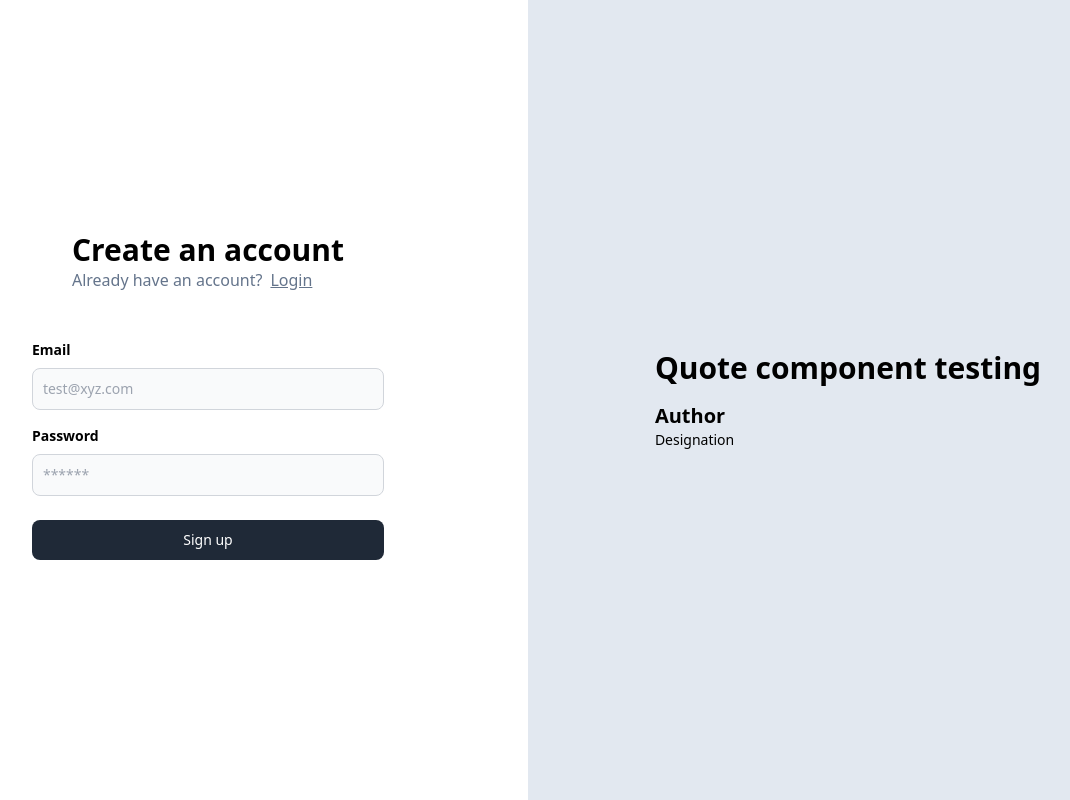
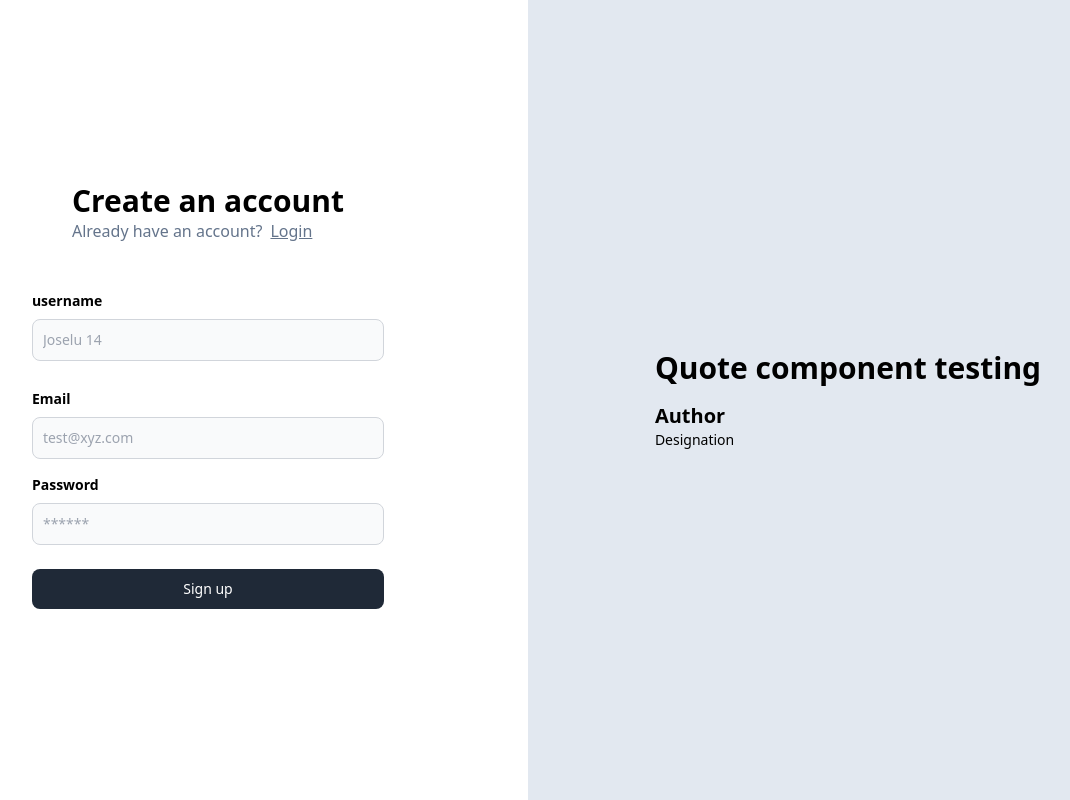
Before and after one commit to Sama-004/medium, a React (Vite) app in the folder frontend/: page /signup in a window 1280 px wide. Shown: the whole page, without its empty margins (112-1182 px from the left). Built offline with nearby package versions, Linux system fonts and the light colour scheme.

Commit message:
added username on signup

```diff
--- a/frontend/src/components/Auth.tsx
+++ b/frontend/src/components/Auth.tsx
@@ -5,14 +5,20 @@ import { BACKEND_URL } from "../../config";
 
 export const Auth = ({ type }: { type: "signup" | "signin" }) => {
   const navigate = useNavigate();
+  const [name, setName] = useState("");
   const [email, setEmail] = useState("");
   const [password, setPassword] = useState("");
 
   async function sendRequest() {
     try {
+      const requestData = {
+        email,
+        password,
+        ...(type === "signup" && { name }),
+      };
       const response = await axios.post(
         `${BACKEND_URL}/api/v1/auth/${type === "signin" ? "signin" : "signup"}`,
-        { email, password }
+        requestData
       );
       const jwt = response.data.jwt;
       localStorage.setItem("token", jwt);
@@ -27,7 +33,9 @@ export const Auth = ({ type }: { type: "signup" | "signin" }) => {
       <div className="flex justify-center">
         <div>
           <div className="px-10">
-            <div className="text-3xl font-bold ">Create an account</div>
+            <div className="text-3xl font-bold ">
+              {type === "signin" ? "Login" : "Create an account"}
+            </div>
             <div className="text-slate-500">
               {type === "signin"
                 ? "Don't have an account"
@@ -39,7 +47,19 @@ export const Auth = ({ type }: { type: "signup" | "signin" }) => {
               </Link>
             </div>
           </div>
-          <div className="pt-8">
+          {type === "signin" ? null : (
+            <div className="pt-8">
+              <LabelledInput
+                label="username"
+                type="name"
+                placeholder="Joselu 14"
+                onChange={(e) => {
+                  setName(e.target.value);
+                }}
+              />
+            </div>
+          )}
+          <div className="pt-3">
             <LabelledInput
               label="Email"
               type="Email"
--- a/frontend/src/pages/Landing.tsx
+++ b/frontend/src/pages/Landing.tsx
@@ -1,6 +1,8 @@
 import { Nav } from "../components/Nav";
+import { useNavigate } from "react-router-dom";
 
 export const Landing = () => {
+  const navigate = useNavigate();
   return (
     <div className="bg-yellow-custom h-screen flex flex-col justify-between">
       <div className="bg-yellow-custom">
@@ -13,6 +15,7 @@ export const Landing = () => {
         </h2>
         <button
           type="button"
+          onClick={() => navigate("/signup")}
           className="w-56 py-2 px-4 me-2 mb-2 text-xl text-center text-white font-medium focus:outline-none bg-black rounded-full mt-6">
           Start reading
         </button>
```
Also changed, not shown: 2 other files (tests, documents, lock files or other folders).
